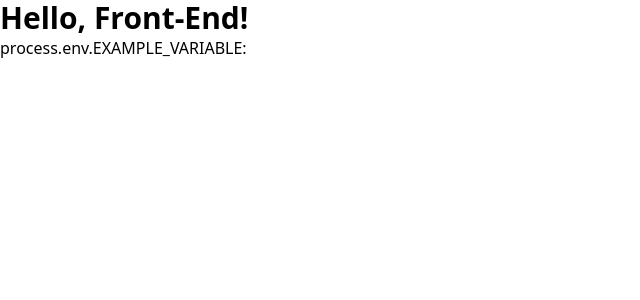
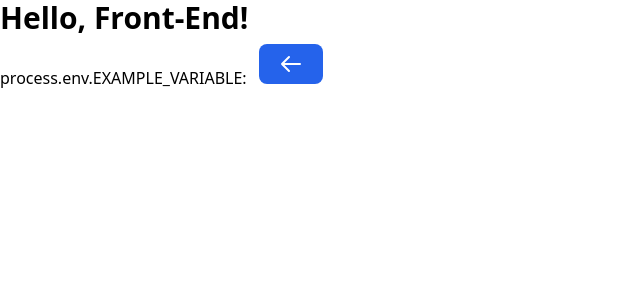
Before and after one commit to hratx-blue-ocean/Blueberry-Express, a React app in the folder react/: page / in a window 1280 px wide. Shown: the top 300 px of the page, without its empty margins (0-640 px from the left). Built offline with nearby package versions, Linux system fonts and the light colour scheme.

Commit message:
PreviousBtn

```diff
--- a/react/src/components/App.jsx
+++ b/react/src/components/App.jsx
@@ -1,9 +1,11 @@
 import React from 'react';
+import PreviousBtn from './Buttons/PreviousBtn'
 
 const App = () => (
   <div>
     <h1 className="text-3xl font-extrabold">Hello, Front-End!</h1>
     process.env.EXAMPLE_VARIABLE: {process.env.EXAMPLE_VARIABLE}
+    <PreviousBtn/>
   </div>
 );
 
--- a/react/src/components/Buttons/PreviousBtn.jsx
+++ b/react/src/components/Buttons/PreviousBtn.jsx
@@ -0,0 +1,17 @@
+import React from 'react';
+
+
+const PreviousBtn = ({handleClick}) => {
+  return (
+    <button
+    type="button"
+    className="h-10 px-5 m-2 text-white transition-colors duration-150 bg-blue-600 rounded-lg focus:shadow-outline hover:bg-blue-800"
+    onClick={handleClick}>
+      <svg xmlns="http://www.w3.org/2000/svg" class="h-6 w-6" fill="none" viewBox="0 0 24 24" stroke="currentColor">
+      <path stroke-linecap="round" stroke-linejoin="round" stroke-width="2" d="M10 19l-7-7m0 0l7-7m-7 7h18" />
+      </svg>
+    </button>
+  )
+}
+
+export default PreviousBtn;
```
